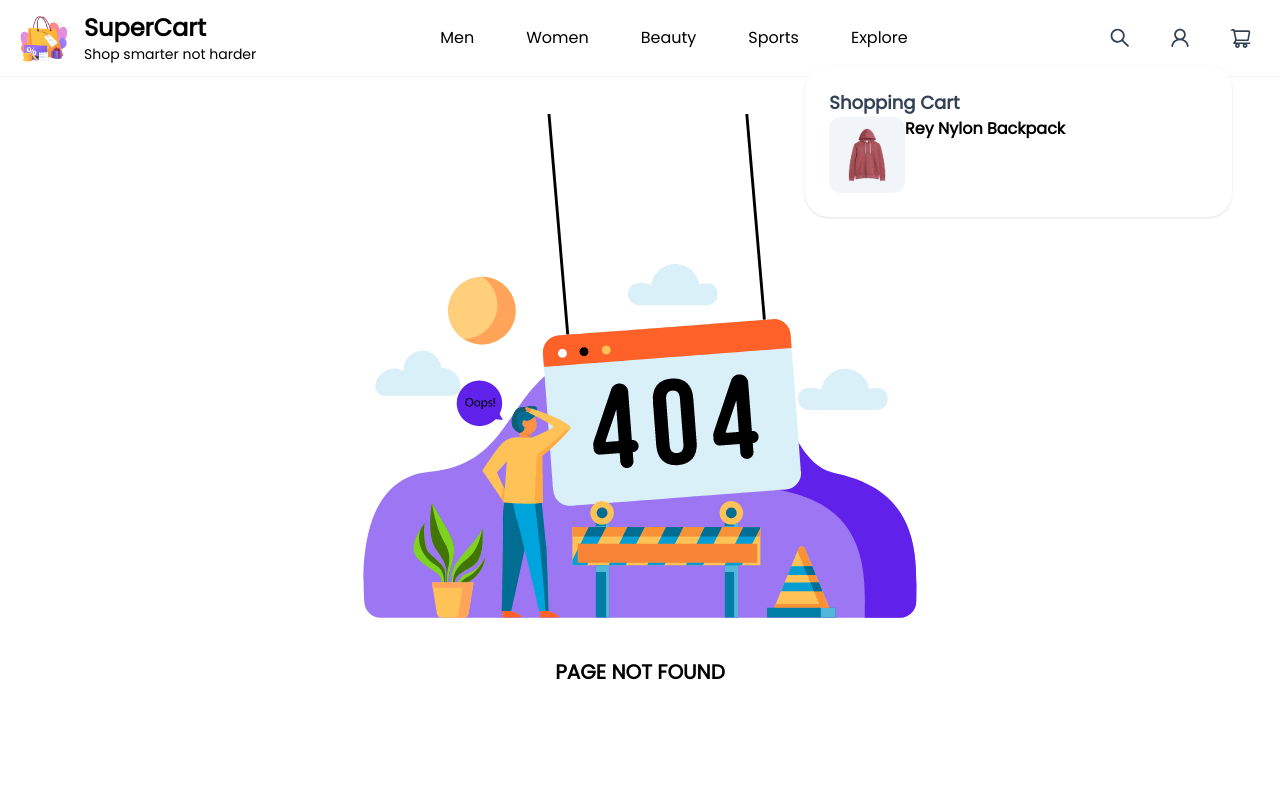
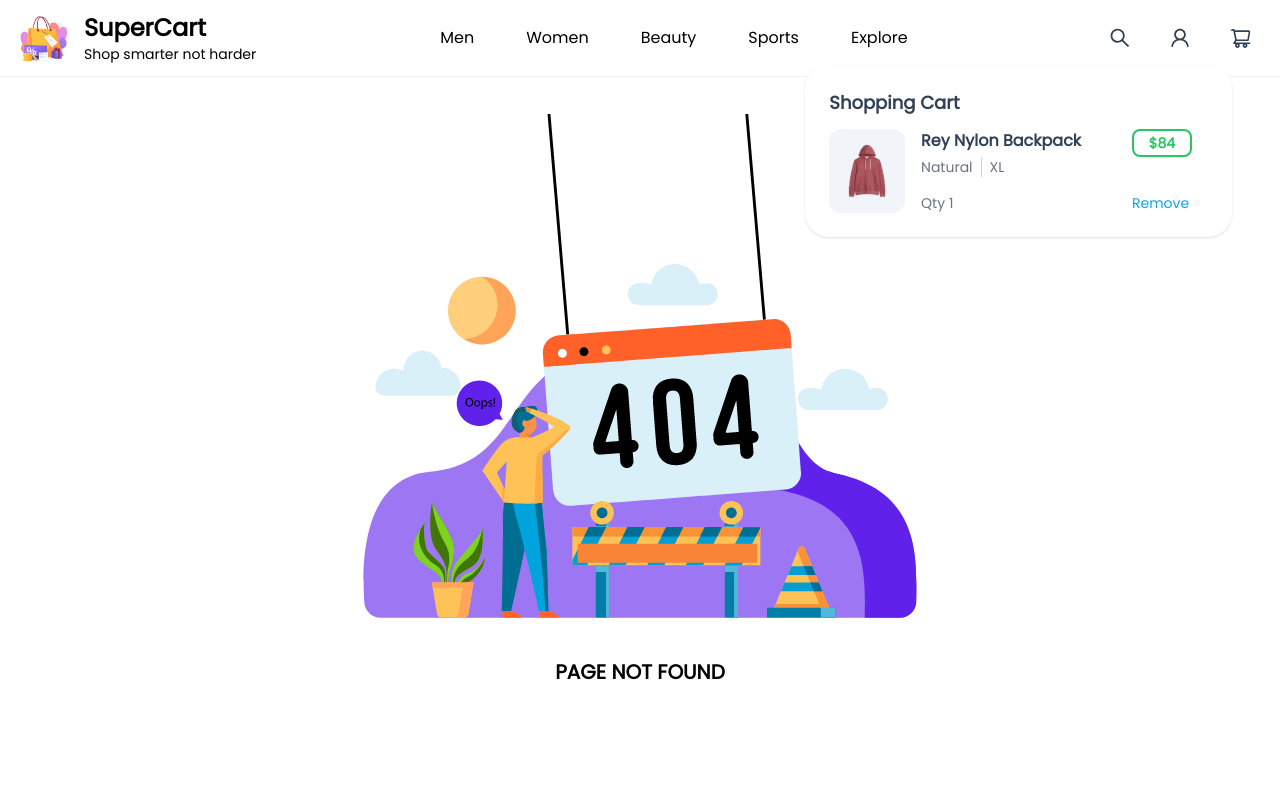
Before and after one commit to Muthoni77/supercart, a Next.js app: page / in a window 1280 px wide. Both pictures are taken after a click on the icon 1240 px from the left and 38 px from the top of the page. Shown: the top 800 px of the page. Built offline with nearby package versions, Linux system fonts and the light colour scheme.

Commit message:
cart item design done

```diff
--- a/components/Cart/CartItem.tsx
+++ b/components/Cart/CartItem.tsx
@@ -2,15 +2,31 @@ import React from "react";
 
 const CartItem = () => {
   return (
-    <div className="flex w">
+    <div className="flex mt-3">
       <div className="bg-[#f1f5f9] rounded-xl flex items-center justify-center w-1/5">
         <img src={"./products/1.webp"} className="w-full" />
       </div>
-      <div className="w-4/5 flex justify-between">
-        <div className="flex flex-col">
-          <span className="font-bold color-[#334155]">Rey Nylon Backpack</span>
+      <div className="w-4/5 flex justify-between px-4">
+        <div className="flex flex-col justify-between space-y-4">
+          <div className="flex flex-col space-y-1">
+            <span className="font-bold text-[#334155]">Rey Nylon Backpack</span>
+            <span className="flex items-center text-gray-500 text-sm">
+              Natural{" "}
+              <span className="border-l border-gray-300 ml-2 pl-2">XL</span>
+            </span>
+          </div>
+          <span className="flex items-center text-gray-500 text-sm mt-3">
+            Qty <span className="ml-1">1</span>
+          </span>
         </div>
-        <div className="flex flex-col"></div>
+        <div className="flex flex-col justify-between">
+          <span className="text-[#26c661] border-[#26c661] border-2 rounded-lg text-sm w-[60px] font-bold p-[2px] flex items-center justify-center">
+            ${"84"}
+          </span>
+          <span className="text-[#0ea5e9] text-sm hover:cursor-pointer hover:underline hover:text-[#0c89be]">
+            Remove
+          </span>
+        </div>
       </div>
     </div>
   );
```
